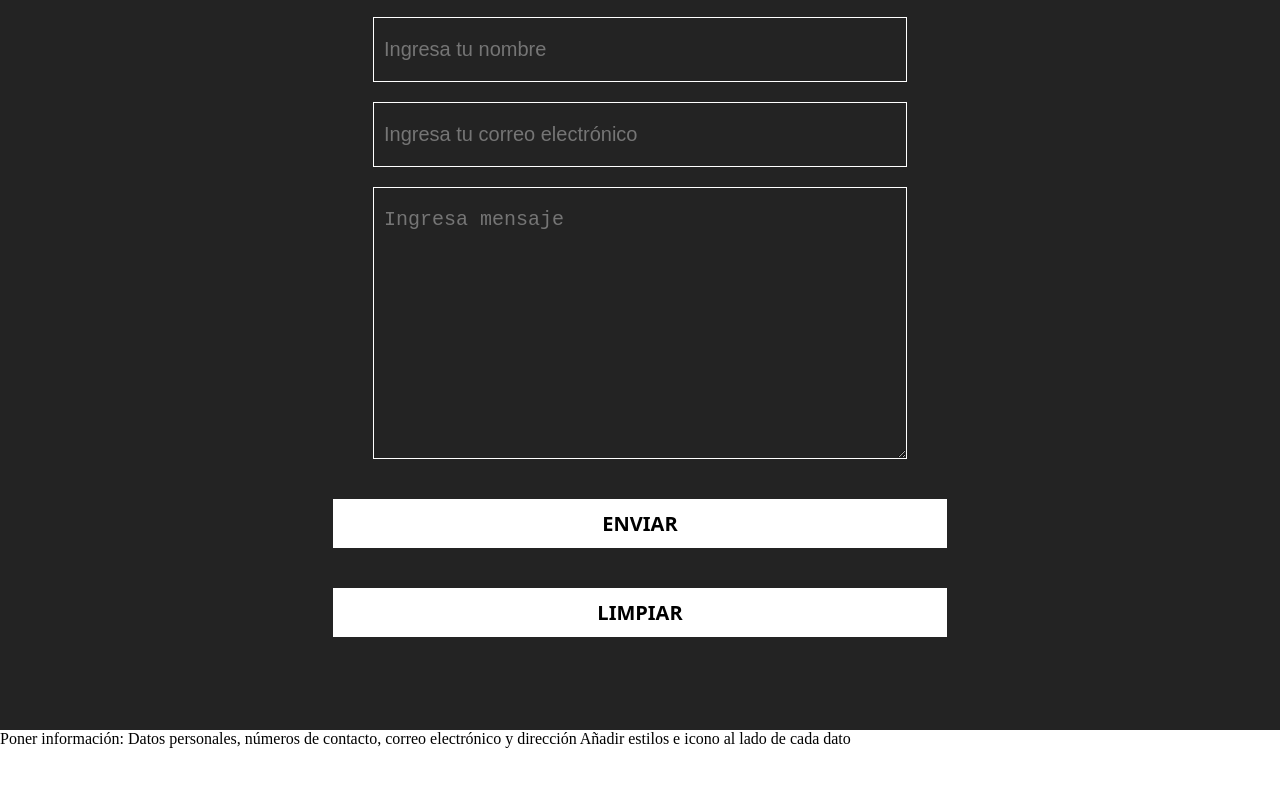
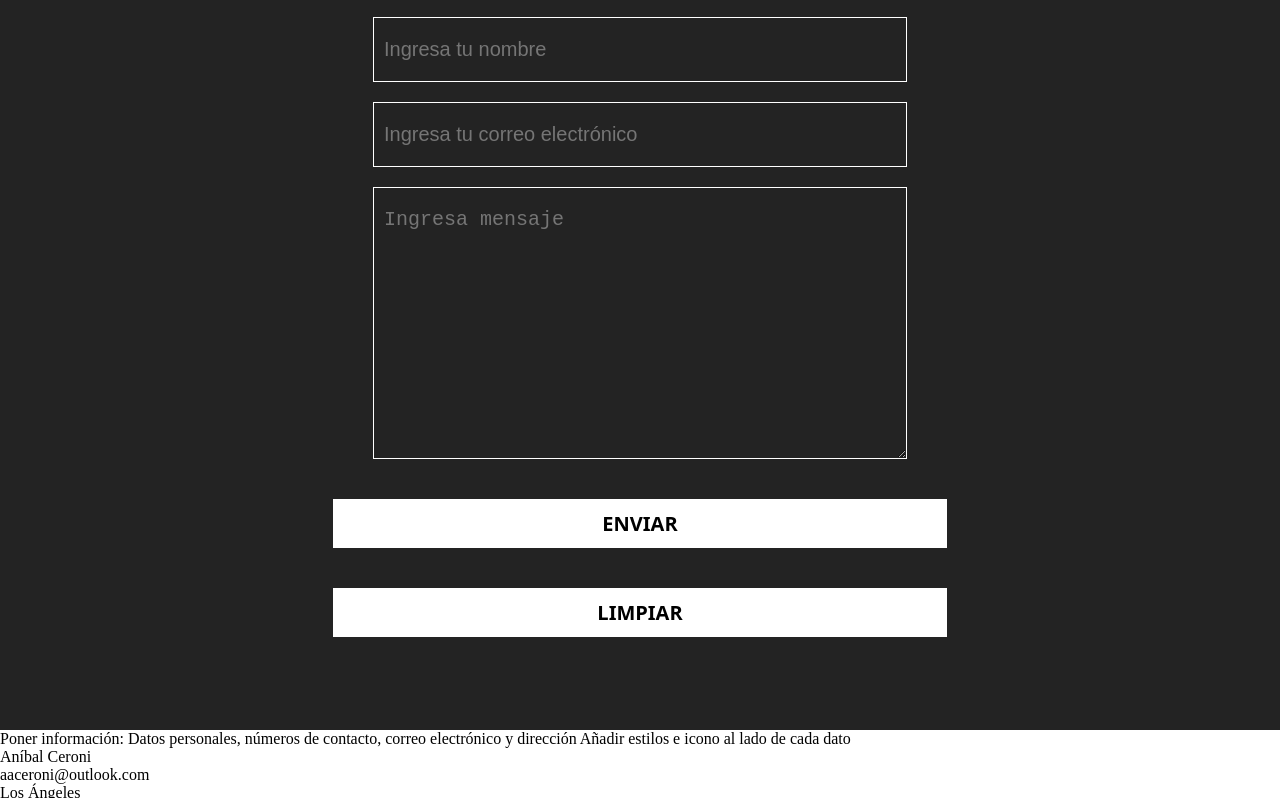
Before and after one commit to AnibalAndreiCeroniLoyola/Clase-5, a plain HTML site: page index.html in a window 1280 px wide. Shown: the part 2002-2800 px from the top of the page. Before the commit the page ends 2750 px from the top, so only its background shows below. Drawn offline with nearby package versions, Linux system fonts and the light colour scheme.

Commit message:
Agregar footer

```diff
--- a/index.html
+++ b/index.html
@@ -98,6 +98,11 @@
     <footer>
         Poner información: Datos personales, números de contacto, correo electrónico y dirección
         Añadir estilos e icono al lado de cada dato
+        <div>
+            <p>Aníbal Ceroni</p>
+            <p>aaceroni@outlook.com</p>
+            <p>Los Ángeles</p>
+        </div>
 
     </footer>
 
```
